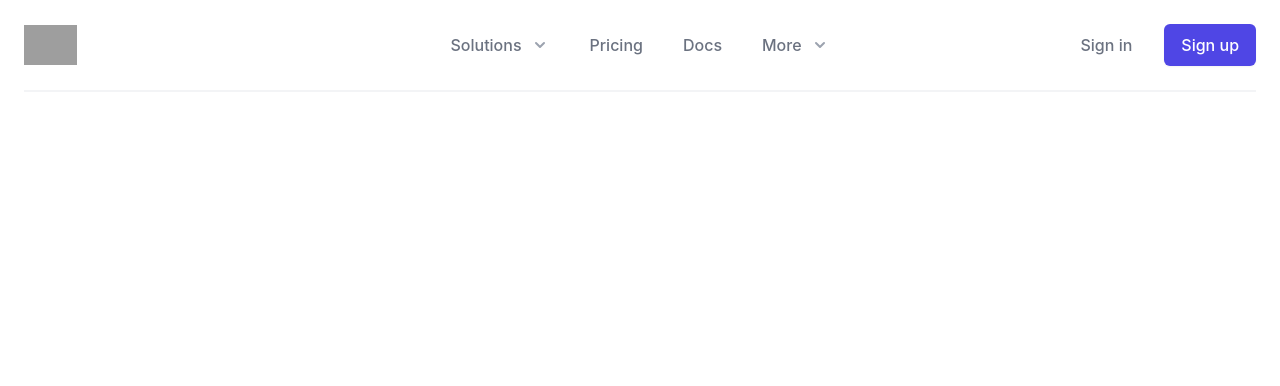
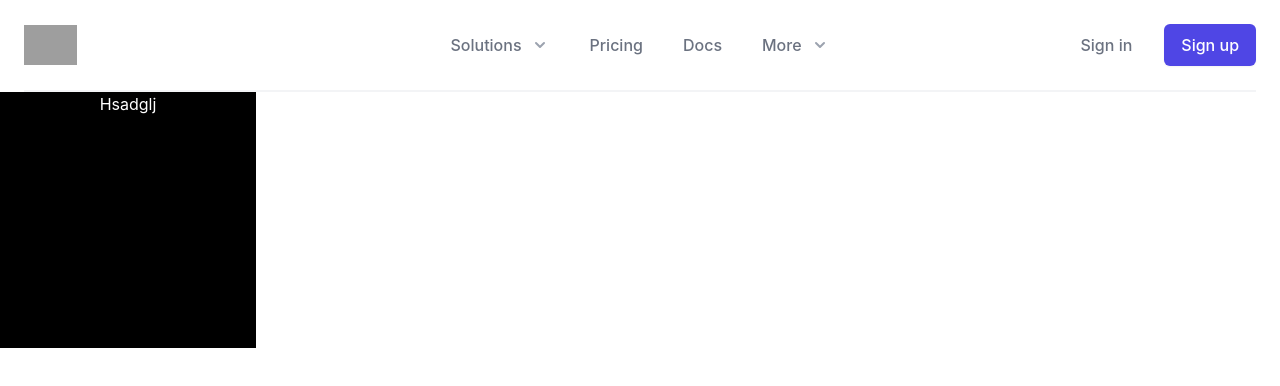
Before and after one commit to charlyguz/DevTutor, a React (Create React App) app: page / in a window 1280 px wide. Shown: the top 386 px of the page. Built offline with nearby package versions, Linux system fonts and the light colour scheme; grey boxes are pictures that could not be loaded.

Commit message:
ejemplos react

```diff
--- a/src/App.js
+++ b/src/App.js
@@ -1,11 +1,14 @@
 import logo from './logo.svg';
 import './App.css';
 import Example from './common/example';
+import Main_page from './pages/main_page';
+
 
 function App() {
   return (
     <div className="App">
       <Example></Example>
+      <Main_page></Main_page>
     </div>
   );
 }
--- a/src/common/example.jsx
+++ b/src/common/example.jsx
@@ -95,7 +95,7 @@ export default function Example() {
             </a>
           </div>
           <div className="-mr-2 -my-2 md:hidden">
-            <Popover.Button className="bg-white rounded-md p-2 inline-flex items-center justify-center text-gray-400 hover:text-gray-500 hover:bg-gray-100 focus:outline-none focus:ring-2 focus:ring-inset focus:ring-indigo-500">
+            <Popover.Button className="bg-red rounded-md p-2 inline-flex items-center justify-center text-gray-400 hover:text-gray-500 hover:bg-gray-100 focus:outline-none focus:ring-2 focus:ring-inset focus:ring-indigo-500">
               <span className="sr-only">Open menu</span>
               <MenuIcon className="h-6 w-6" aria-hidden="true" />
             </Popover.Button>
--- /dev/null
+++ b/src/pages/main_page.jsx
@@ -0,0 +1,10 @@
+import React from "react"
+export default function Main_page(){
+    return(
+        <>
+            <div className="w-64 h-64 bg-black text-white">
+                <p >Hsadglj</p>
+            </div>
+        </>
+    )
+}
```
Also changed, not shown: 1 other file (tests, documents, lock files or other folders).
